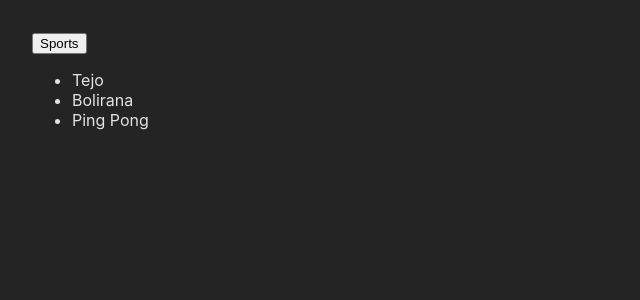
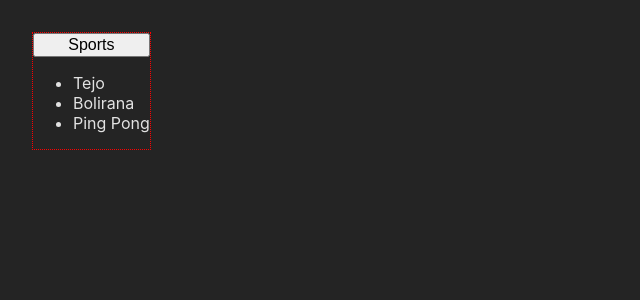
Before and after one commit to Hook-88/buttons-playground, a React (Vite) app: page / in a window 1280 px wide. Shown: the top 300 px of the page, without its empty margins (0-640 px from the left). Built offline with nearby package versions, Linux system fonts and the light colour scheme.

Commit message:
add basic styles to button

```diff
--- a/src/App.css
+++ b/src/App.css
@@ -2,4 +2,5 @@
   max-width: 1280px;
   margin: 0 auto;
   padding: 2rem;
+  display: flex;
 }
--- /dev/null
+++ b/src/components/Menu/Menu.css
@@ -0,0 +1,10 @@
+.menu--container {
+  border: 1px dotted red;
+  display: flex;
+  flex-direction: column;
+}
+
+.menu--container button {
+  font-size: inherit;
+  cursor: pointer;
+}
--- a/src/components/Menu/Menu.jsx
+++ b/src/components/Menu/Menu.jsx
@@ -1,3 +1,4 @@
+import "./Menu.css"
 export default function Menu({ children }) {
 
   return (
```
